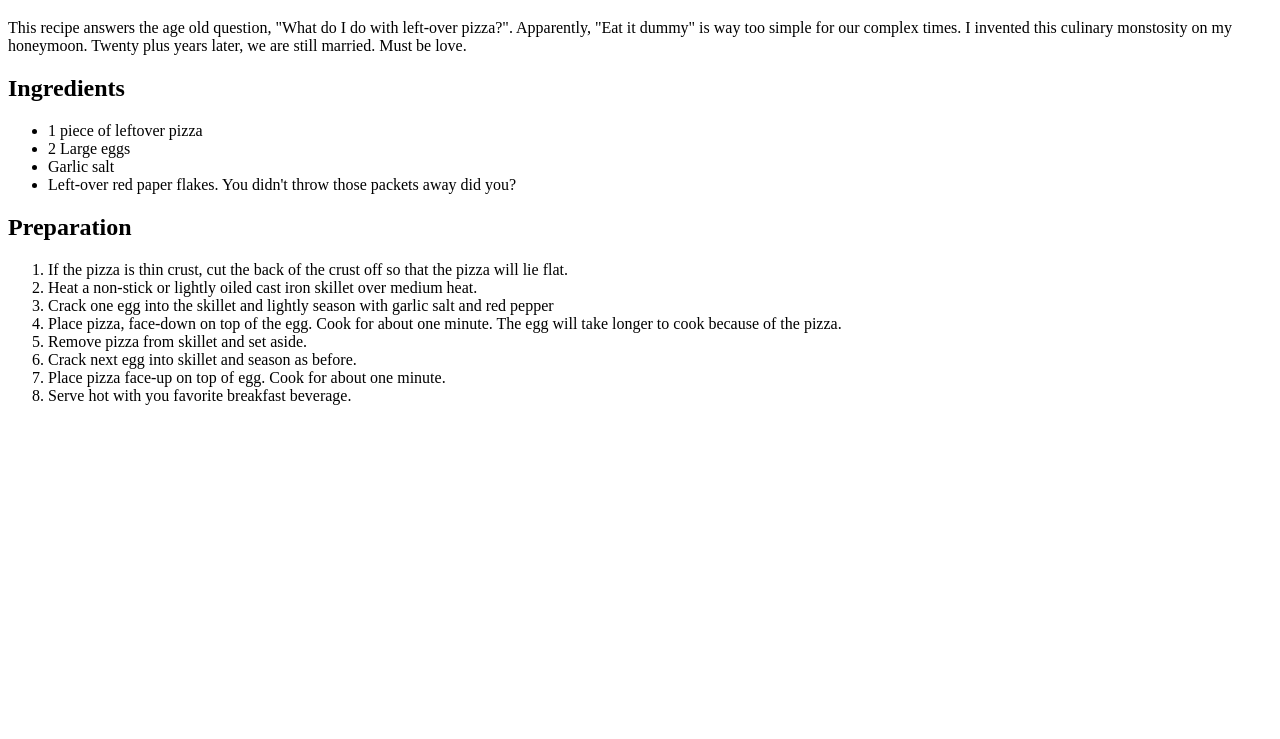
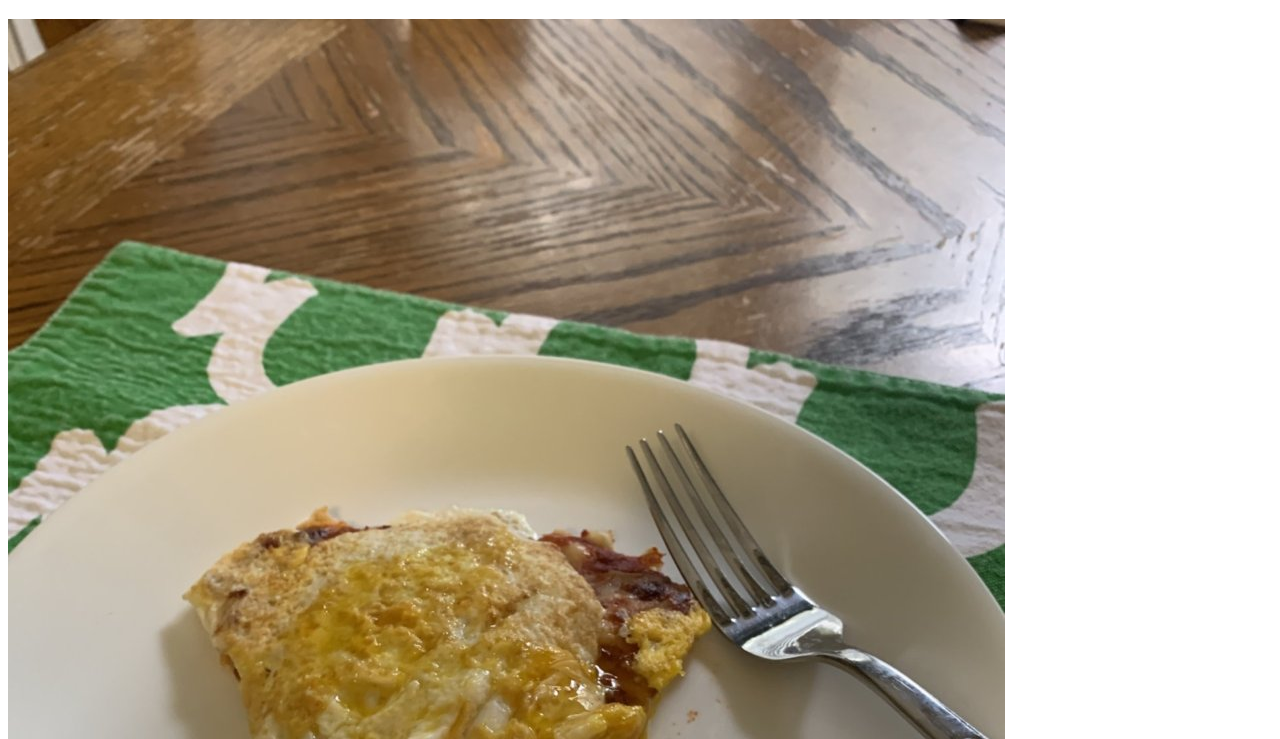
Before and after one commit to BrianinTx/odin-recipes, a plain HTML site: page recipes/pizza-over-easy.html in a window 1280 px wide. Shown: the part 61-800 px from the top of the page. Drawn offline with Linux system fonts and the light colour scheme; files whose address does not match are found by name.

Commit message:
Uploaded 'Peanut butter and tang' and 'pizza-over-easy' images. Added image link in pizza-over-easy.html. Deleted lasagna image.

```diff
--- a/recipes/pizza-over-easy.html
+++ b/recipes/pizza-over-easy.html
@@ -7,6 +7,7 @@
 
     <body>
         <h1>Pizza Over Easy</h1>
+        <img src="file:///home/brian/repos/odin-recipes/img/pizza-over-easy1.JPG">
         <p>This recipe answers the age old question, "What do I do with left-over pizza?". Apparently, "Eat it dummy" is way too simple for our
             complex times. I invented this culinary monstosity on my honeymoon. Twenty plus years later, we are still married. Must be love.
         </p>
```
Also changed, not shown: img/lasagna.jpeg (deleted), img/pizza-over-easy1.JPG (added), 2 other files.
